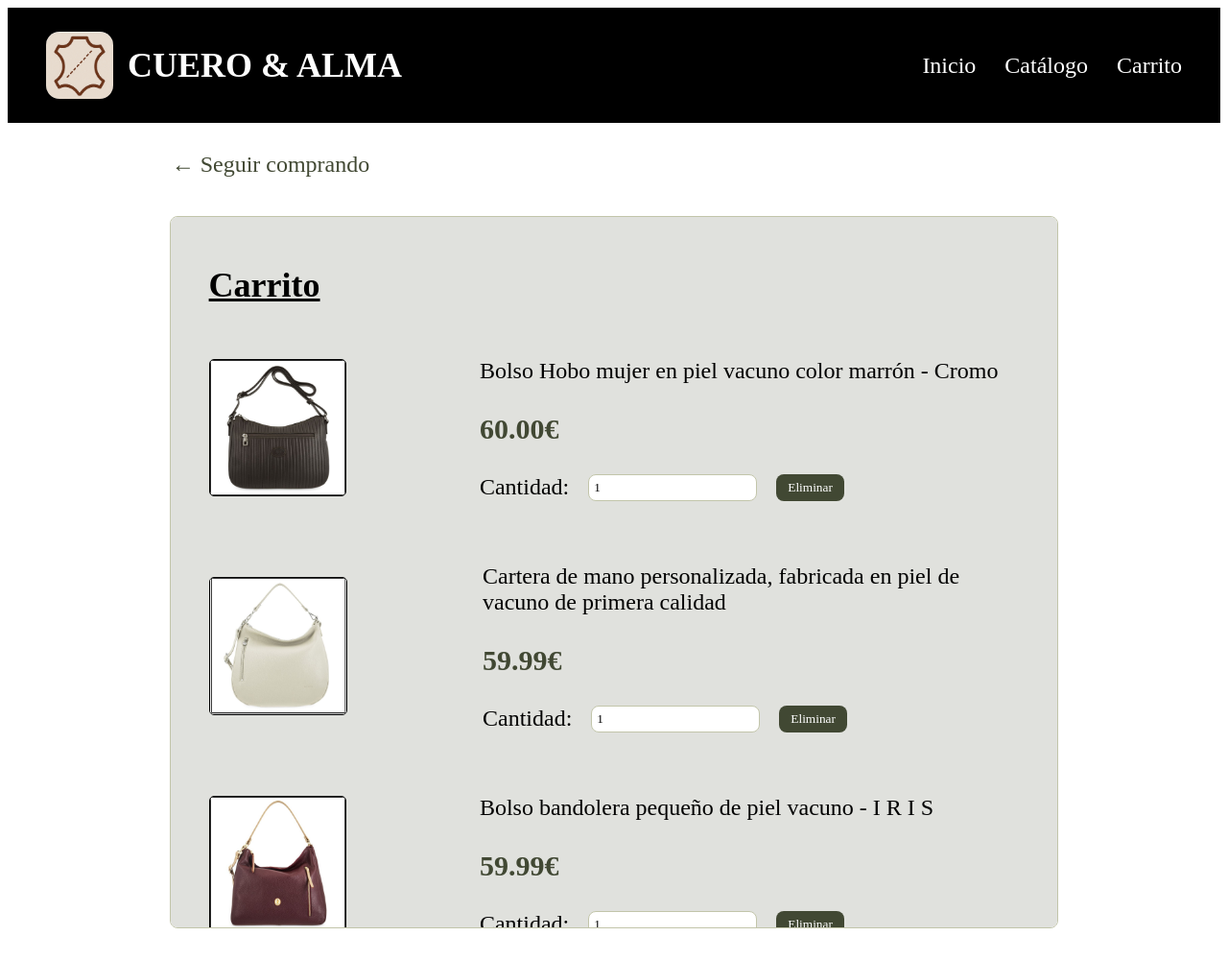
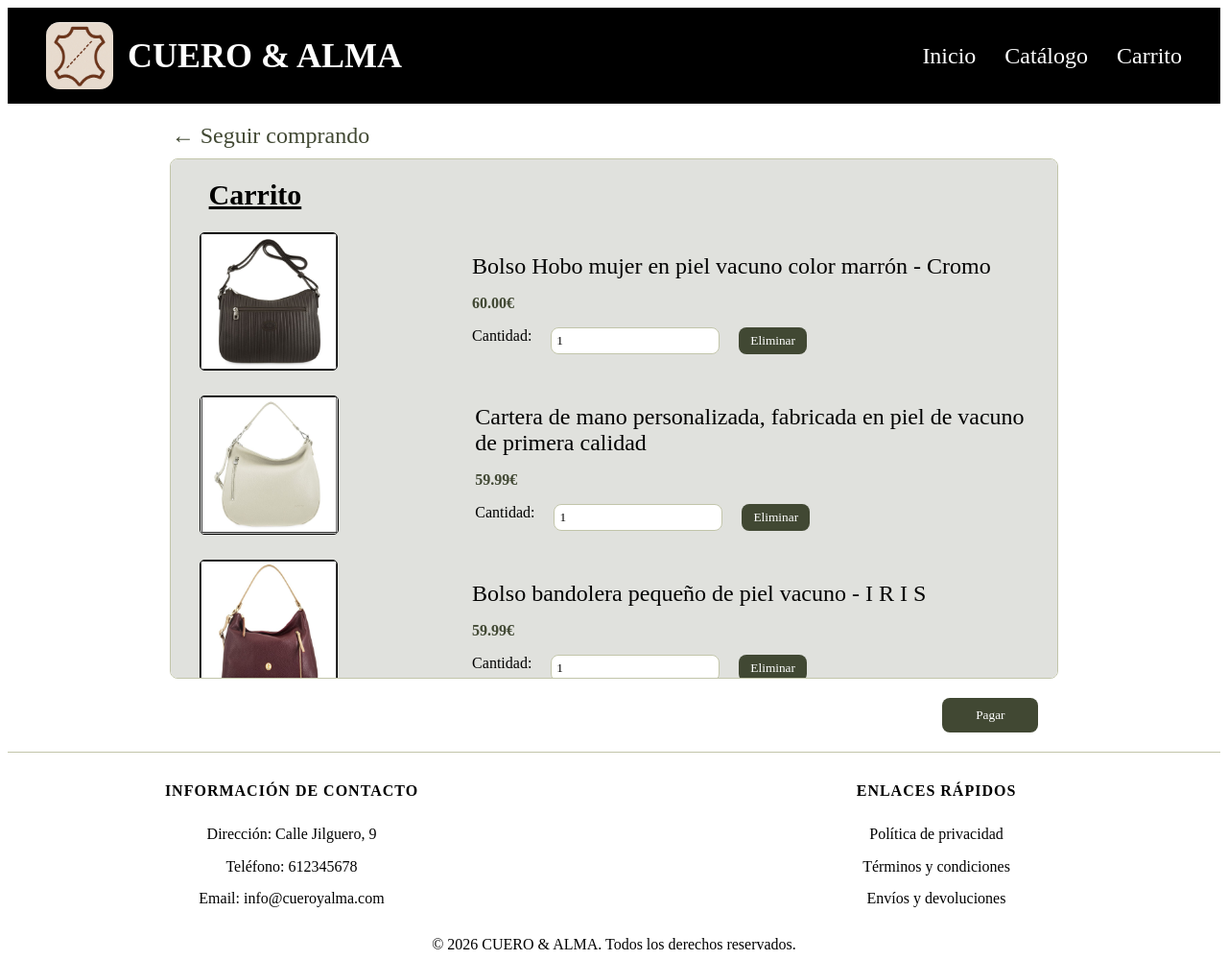
Before and after one commit to jrolo92/CueroYAlma, a plain HTML site: page carrito.html in a window 1280 px wide. Shown: the top 1000 px of the page at 96% size. Drawn offline with Linux system fonts and the light colour scheme.

Commit message:
mejora carrito (scroll)

```diff
--- a/scss/_carrito.scss
+++ b/scss/_carrito.scss
@@ -3,7 +3,7 @@
     // Enlace seguir comprando
     .enlaceCata {
         max-width: 73%;
-        margin: 20px auto;
+        margin: 10px auto;
         display:flex;
 
         a {
@@ -25,7 +25,7 @@
 
         max-width: 70%;
         min-width: 300px;
-        margin: 40px auto;
+        margin: 1px auto;
         padding: 20px;
         background-color: $color-fondo;
         border: 1px solid $color-secundario;
@@ -33,11 +33,12 @@
         font-family: $tipografia;
 
         // Barra de scroll vertical
-        height: 700px;
+        height: 500px;
         overflow-y:auto;
 
         h2 {
-            font-size: $H1;
+            margin-top: 0;
+            font-size: $H2;
             color: $color-principal;
             text-decoration: underline;
             margin-bottom: 10px;
@@ -47,7 +48,7 @@
         section {
             display: flex;
             flex-direction: column;
-            gap: 25px;
+            gap: 2px;
         }
 
     }
--- a/scss/components/_buttons.scss
+++ b/scss/components/_buttons.scss
@@ -21,9 +21,11 @@
 // Estilo para el botón de Pagar
 .btnPago {
     max-width: 70%;
-    margin: 20px auto;
+    margin: 20px auto 10px;
     display: flex;
-    justify-content: end;
+    justify-content: flex-end;
+
+
     button {
         width: 100px;
         @include boton-base(10px 12px);
--- a/scss/components/_cards.scss
+++ b/scss/components/_cards.scss
@@ -3,7 +3,7 @@
     article {
         display: flex;
         align-items: center;
-        padding: 20px;
+        padding: 10px;
         border-radius: 10px;
 
         @media (max-width: 768px) {
@@ -33,9 +33,13 @@
 
             p {
                 // Precio
-                font-size: $H2;
+                font-size: $parrafo;
                 font-weight: bold;
                 color: $color-boton;
+            }
+
+            .form-carrito {
+                font-size: $parrafo;
             }
         }
     }
--- a/scss/layout/_footer.scss
+++ b/scss/layout/_footer.scss
@@ -2,16 +2,16 @@ footer {
   font-family: $tipografia;
   background-color: $color-auxiliar;
   color: $color-principal;
-  padding: 15px 0 20px;
+  padding: 10px 0;
 
   display: flex;
   flex-direction: column;
-  gap: 20px;
+  gap: 10px;
 
 
   .footer-top {
     border-top: 1px solid $color-secundario;
-    padding-top: 20px;
+    padding-top: 10px;
 
     display: grid;
     grid-template-columns: repeat(2, minmax(300px, 1fr));
--- a/scss/layout/_header.scss
+++ b/scss/layout/_header.scss
@@ -2,7 +2,7 @@ header {
   font-family: $tipografia;
   background-color: $color-principal;
   color: $color-auxiliar;
-  padding: 10px 40px;
+  padding: 0 40px;
   height: 100px;
 
   display: grid;
```
Also changed, not shown: css/main.css, 1 other file.
